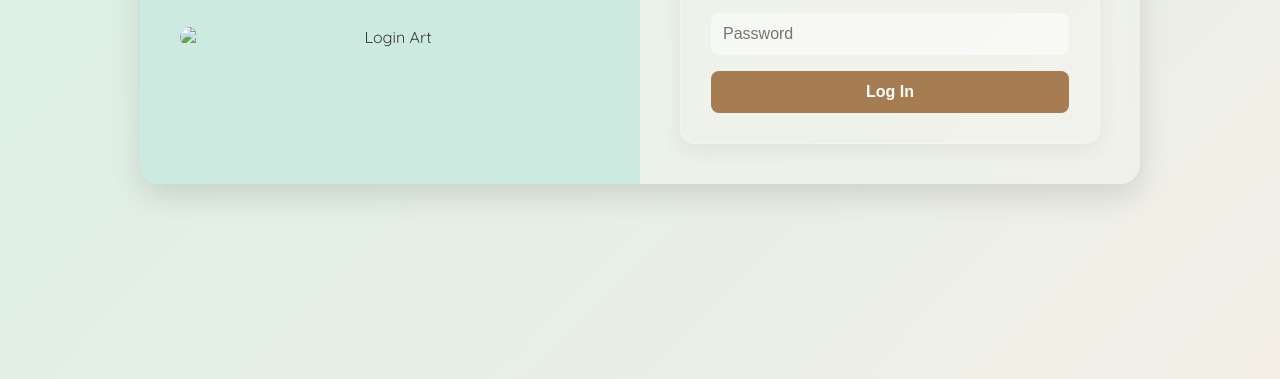
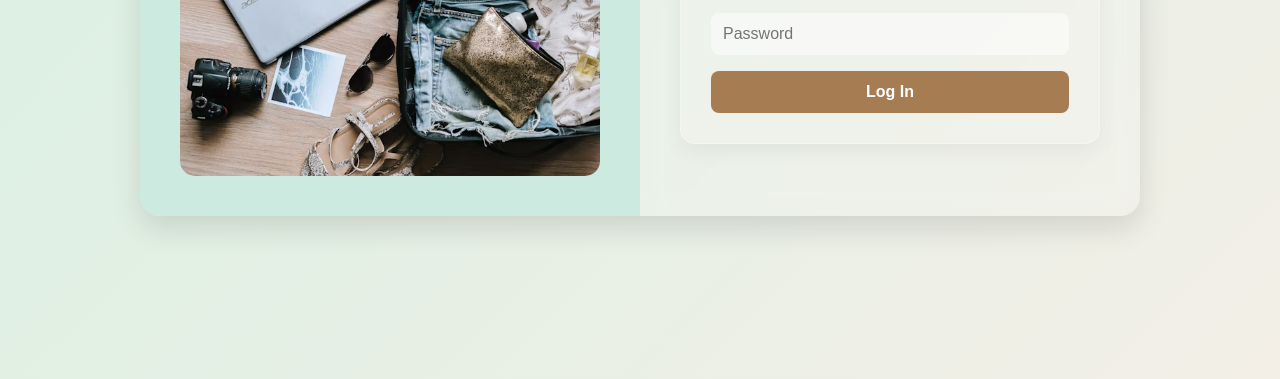
Before and after one commit to amnazafar-25/login-signup-form, a plain HTML site: page index.html in a window 1280 px wide. Shown: the part 421-800 px from the top of the page. Drawn offline with Linux system fonts and the light colour scheme; the site is published under a folder, as on GitHub Pages, so addresses that start at the root find nothing.

Commit message:
fix: added missing login/signup image

```diff
--- a/index.html
+++ b/index.html
@@ -12,7 +12,7 @@
     <div class="left-panel">
       <h1>Welcome 🌿</h1>
       <p>Connect, explore, and create your space</p>
-      <img src="/img-001.avif" alt="Login Art">
+      <img src="img-001.avif" alt="Login Art">
     </div>
     <div class="right-panel">
       <div class="form-toggle">
```
